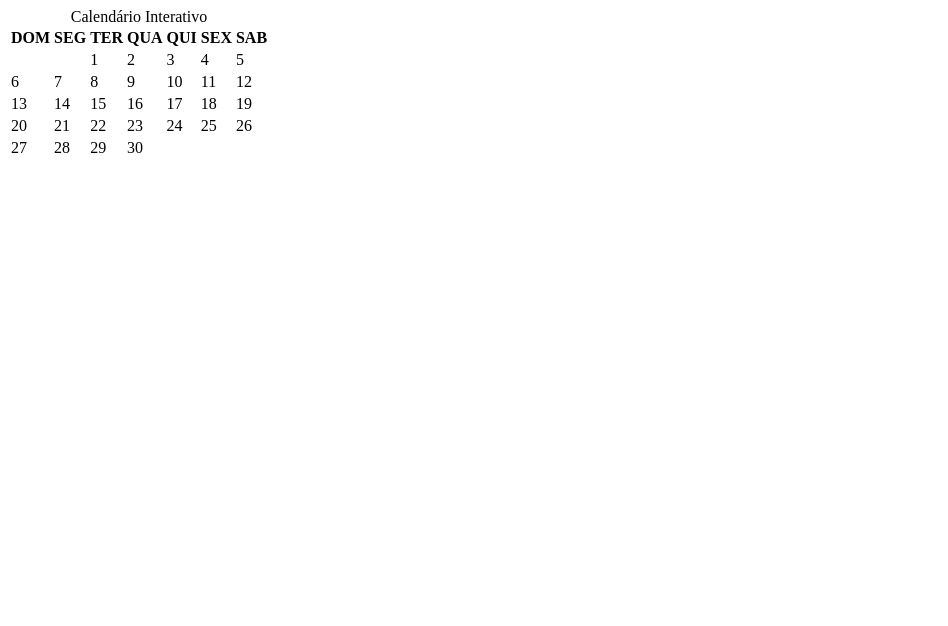
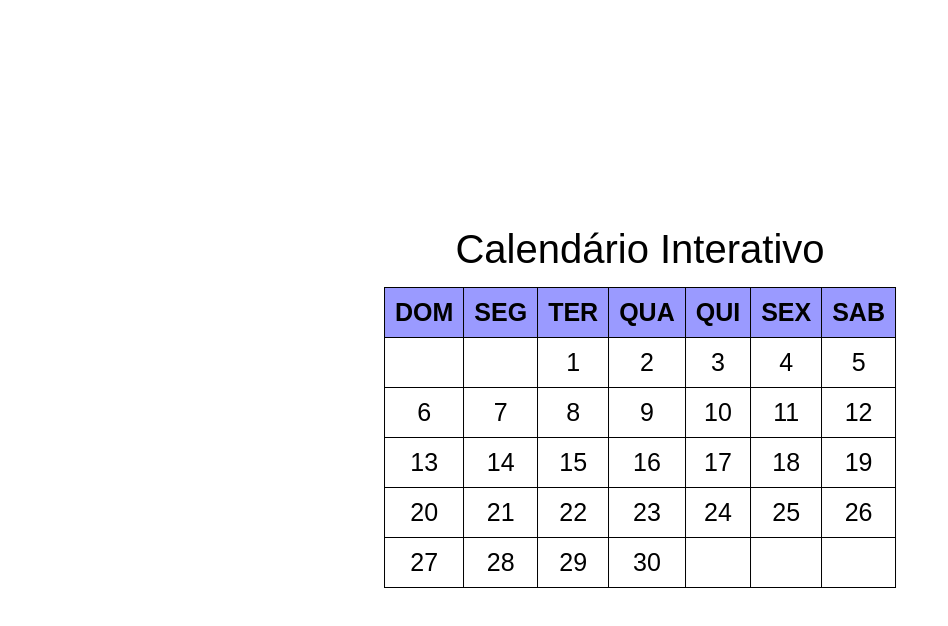
Before and after one commit to MatheusVenturaNellessen/tarefa2, a plain HTML site: page index.html in a window 1280 px wide. Shown: the whole page, without its empty margins (0-948 px from the left). Drawn offline with Linux system fonts and the light colour scheme.

Commit message:
Adiciona estilo a tabela (calendário) do projeto

```diff
--- /dev/null
+++ b/assets/css/style.css
@@ -0,0 +1,27 @@
+html, body {
+    font-family: Arial, Helvetica, sans-serif;
+}
+
+caption {
+    font-size: 2em;
+    margin: 15px 0;
+}
+
+.calendar {
+    position: absolute;
+    top: 50%;
+    left: 50%;
+    transform: translate(-50%, -50%);
+}
+
+.calendar, th, td {
+    border: 1px solid;
+    border-collapse: collapse;
+    text-align: center;
+    padding: 10px;
+    font-size: 1.25em;
+}
+
+th {
+    background-color: rgb(154, 154, 255);
+}
--- a/index.html
+++ b/index.html
@@ -4,11 +4,12 @@
     <meta charset="UTF-8">
     <meta name="viewport" content="width=device-width, initial-scale=1.0">
     <title>Calendário Interativo</title>
+    <link rel="stylesheet" href="./assets/css/style.css">
 </head>
 <body>
     <main>
         <section>
-            <table>
+            <table class="calendar" id="calendar">
                 <caption>Calendário Interativo</caption>
                 <thead>
                     <tr>
@@ -71,5 +72,7 @@
             </table>
         </section>
     </main>
+
+    <script src="./assets/js/main.js"></script>
 </body>
 </html>
```
Also changed, not shown: assets/js/main.js (added).
